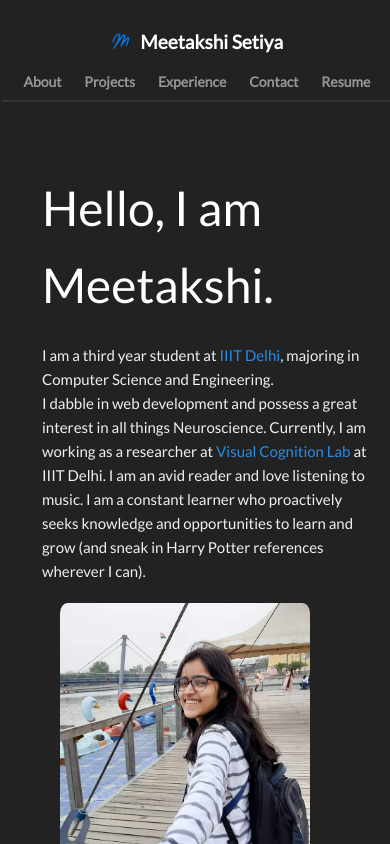
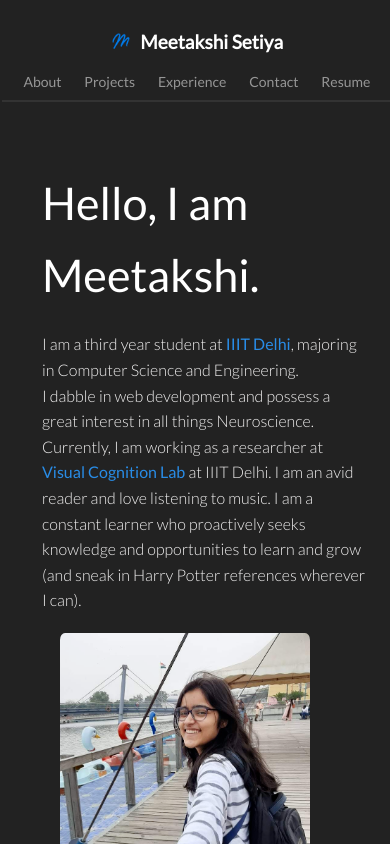
Before and after one commit to meetakshi253/Meetakshis-Portfolio, a React (Create React App) app: page / in a window 390 px wide. Shown: the top 844 px of the page. Built offline with nearby package versions, Linux system fonts and the light colour scheme.

Commit message:
Make font responsive

```diff
--- a/src/index.css
+++ b/src/index.css
@@ -93,7 +93,7 @@ span {
 
 .about-img {
   max-width: 350px;
-  border-radius: 3%;
+  border-radius: 2%;
   object-fit: contain;
 }
 
@@ -153,7 +153,7 @@ header {
 .nav-item {
   font-family: inherit;
   font-size: 17px;
-  font-weight: 600;
+  font-weight: 400;
   text-decoration: none;
   color: #bfbfbf;
   padding: 0;
@@ -485,6 +485,10 @@ footer {
     width: 100%;
   }
 
+  .container-message-details {
+    font-size: 16px;
+  }
+
   .project-details {
     width: 100%;
   }
@@ -559,6 +563,10 @@ footer {
     margin-left: 0;
   }
 
+  .title{
+    font-size: 45px;
+  }
+
   #projects-message,
   label {
     font-size: 15px;
@@ -566,10 +574,6 @@ footer {
 }
 
 @media screen and (max-width: 600px) {
-  .container-message-details {
-    font-weight: 500;
-    font-size: 15px;
-  }
 
   .Footer-content-links {
     font-size: 14px;
```
